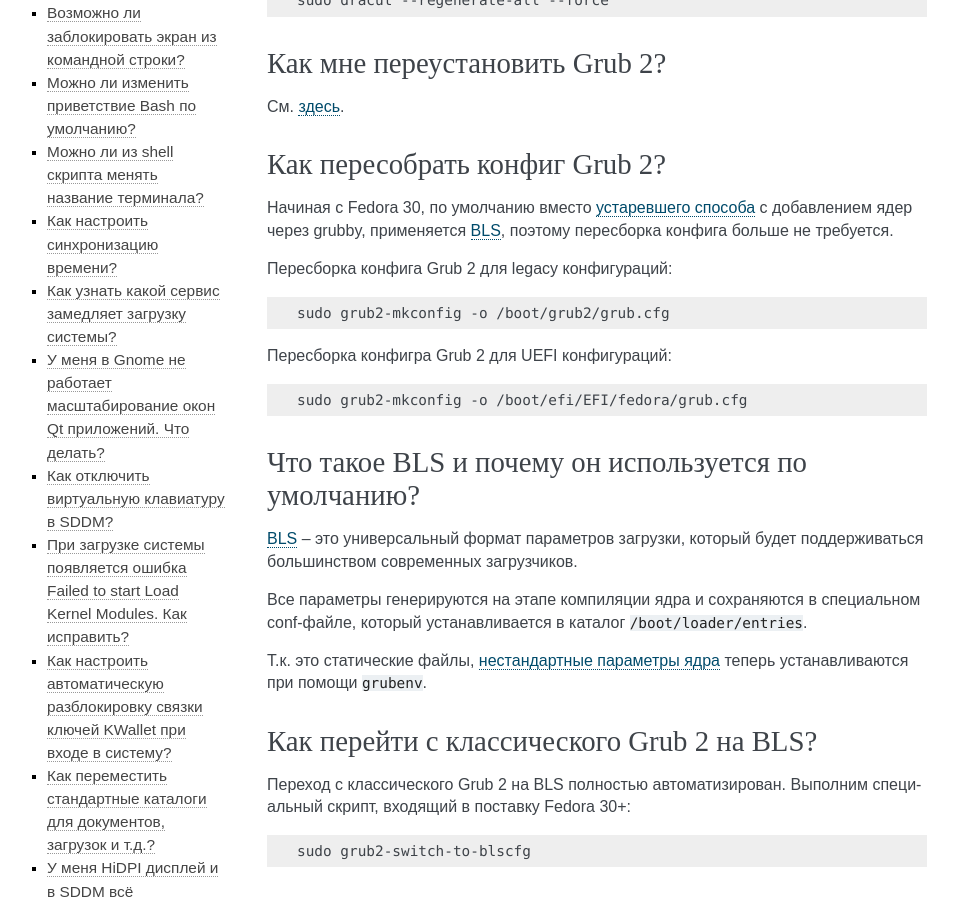
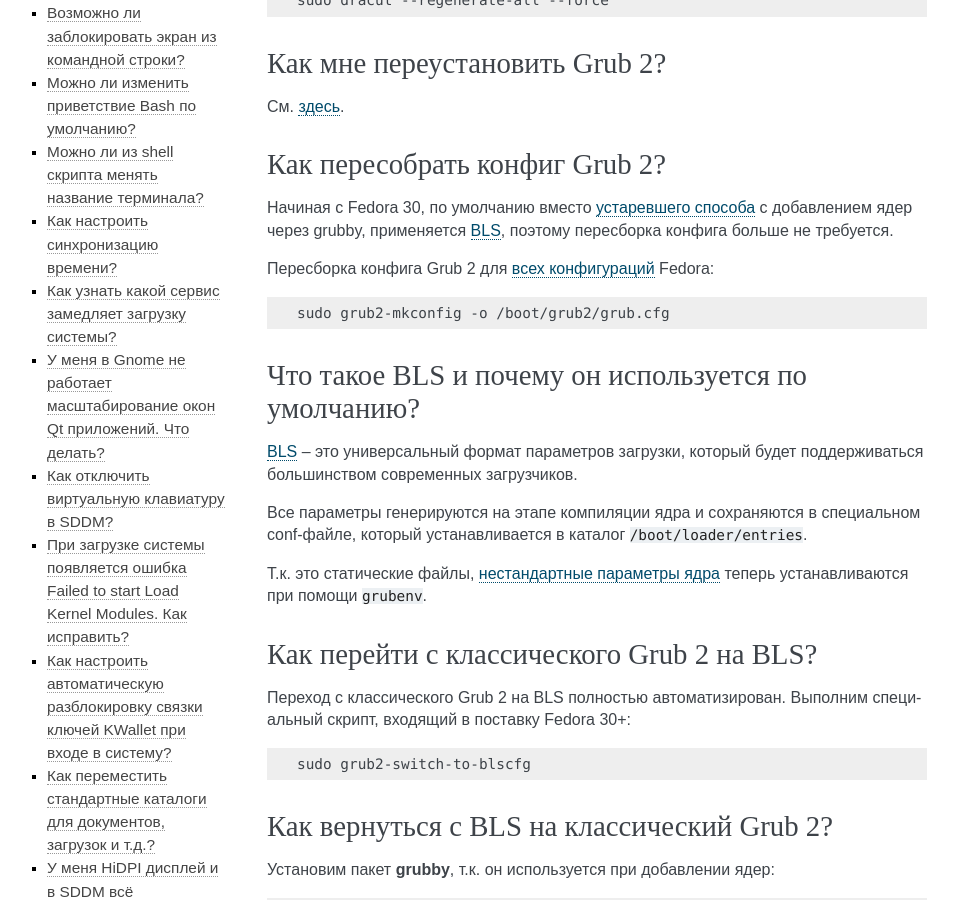
Before and after one commit to RussianFedora/FAQ, a Sphinx documentation site: the page built from source/using-system.rst, in a window 1280 px wide and 900 px high, scrolled down 1390 px. Shown: the whole window, without its empty margins (153-1111 px from the left). Built offline with Sphinx 7.4.7, drawn with Linux system fonts in a browser that asks for light colours; comment, search, counter and statistics services are not loaded.

Commit message:
Updated grub-rebuild question.

```diff
--- a/source/using-system.rst
+++ b/source/using-system.rst
@@ -107,17 +107,11 @@
 
 Начиная с Fedora 30, по умолчанию вместо `устаревшего способа <https://fedoraproject.org/wiki/Changes/BootLoaderSpecByDefault>`__ с добавлением ядер через grubby, применяется :ref:`BLS <grub-bls-info>`, поэтому пересборка конфига больше не требуется.
 
-Пересборка конфига Grub 2 для legacy конфигураций:
+Пересборка конфига Grub 2 для `всех конфигураций <https://fedoraproject.org/wiki/Changes/UnifyGrubConfig>`__ Fedora:
 
 .. code-block:: text
 
     sudo grub2-mkconfig -o /boot/grub2/grub.cfg
-
-Пересборка конфигра Grub 2 для UEFI конфигураций:
-
-.. code-block:: text
-
-    sudo grub2-mkconfig -o /boot/efi/EFI/fedora/grub.cfg
 
 .. index:: boot, grub, bls, loader
 .. _grub-bls-info:
```
